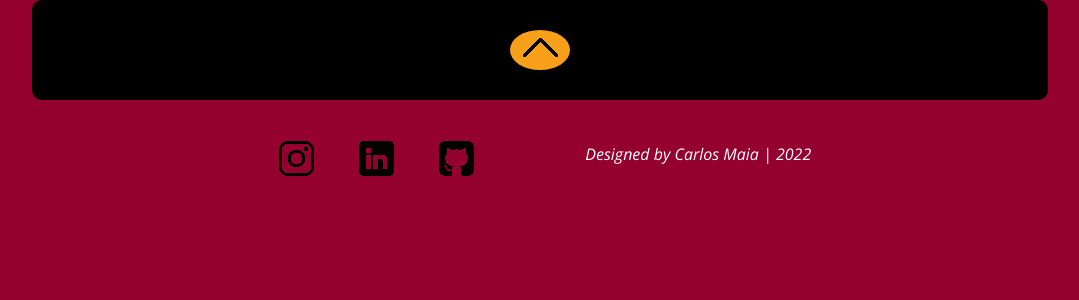
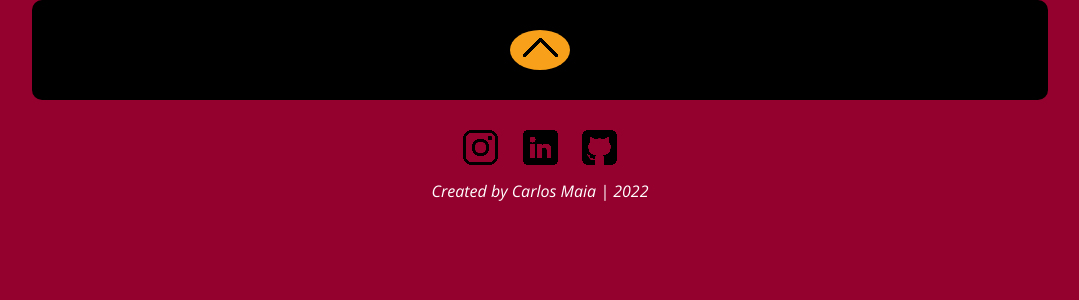
Before and after one commit to Sentches/blog-winningculture, a Django app: page /blog/ in a window 1280 px wide. Shown: the part 128-428 px from the top of the page, without its empty margins (100-1179 px from the left). Run offline with Django 4.2, Linux system fonts and the light colour scheme; data that the repository does not hold is empty.

Commit message:
Improving HTML

```diff
--- a/winningculture/blog/static/css/blog.css
+++ b/winningculture/blog/static/css/blog.css
@@ -174,15 +174,21 @@ main {
 #icons a {
     height: 56px;
     width: 56px;
-    display: inline-block;
+    /* display: inline-block; */
+    text-align: center;
     margin: 10px;
+}
+
+i {
+    margin-top: 10px;
 }
 
 .footer {
     display: flex;
     justify-content: center;
     flex-wrap: wrap;
-    flex-direction: row;
-    align-content: space-between;
+    flex-direction: column;
+    align-content: center;
     align-items: center;
+    padding: 30px;
 }
--- a/winningculture/blog/templates/blog/base.html
+++ b/winningculture/blog/templates/blog/base.html
@@ -21,26 +21,22 @@
         <div class="content">
         {% block content %}
         {% endblock %}
-        <a href="/" class="arrow">
-            <img src="{% static 'img/arrow.png' %}" alt="arrow">
-        </a>
+
         </div>
     </main>
     <footer class="footer">
-        <section id="icons">
-            <a href="#" class="instagram">
-                <img src="{% static 'img/instagram.png' %}" alt="instagram">
+        <div id="icons">
+            <a href="https://www.instagram.com/carlosemaya/" target="_blank" class="instagram">
+                <img class="img" src="{% static 'img/instagram.png' %}" alt="instagram">
             </a>
-            <a href="#" class="linkedin">
-                <img src="{% static 'img/linkedin.png' %}" alt="linkedin">
+            <a href="https://www.linkedin.com/in/carlosmaiaa/" target="_blank" class="linkedin">
+                <img class="img" src="{% static 'img/linkedin.png' %}" alt="linkedin">
             </a>
-            <a href="#" class="github">
-                <img src="{% static 'img/git-hub.png' %}" alt="github">
+            <a href="https://github.com/Sentches" target="_blank" class="github">
+                <img class="img" src="{% static 'img/git-hub.png' %}" alt="github">
             </a>
-            <a href="https://www.google.com" class="flickr"></a>
-
-        </section>
-        <i>Designed by Carlos Maia | 2022</i>
+        </div>
+        <i>Created by Carlos Maia | 2022</i>
     </footer>
 </body>
 
--- a/winningculture/blog/templates/blog/post_detail.html
+++ b/winningculture/blog/templates/blog/post_detail.html
@@ -6,7 +6,7 @@
     <div class="content">
 {% block content %}
     <h2 class="title">
-        <a class="post-title" target="_blank" href="{{ post.get_absolute_url }}">
+        <a class="post-title" href="{{ post.get_absolute_url }}">
             {{ post.title }}
         </a>
     </h2>
@@ -14,7 +14,7 @@
         Publicado em {{ post.created }} por {{ post.author }}
     </p>
     {{ post.body|linebreaks }}
-    <a class="swen" href="/">More Articles</a>
+    <a class="swen" href="http://127.0.0.1:8000/blog">More Articles</a>
 {% endblock %}
 </div>
 </main>
--- a/winningculture/blog/templates/blog/post_list.html
+++ b/winningculture/blog/templates/blog/post_list.html
@@ -18,5 +18,8 @@
         </article>
         <hr>
     {% endfor %}
+    <a href="#top" class="arrow">
+        <img src="{% static 'img/arrow.png' %}" alt="arrow">
+    </a>
 
 {% endblock %}
```
